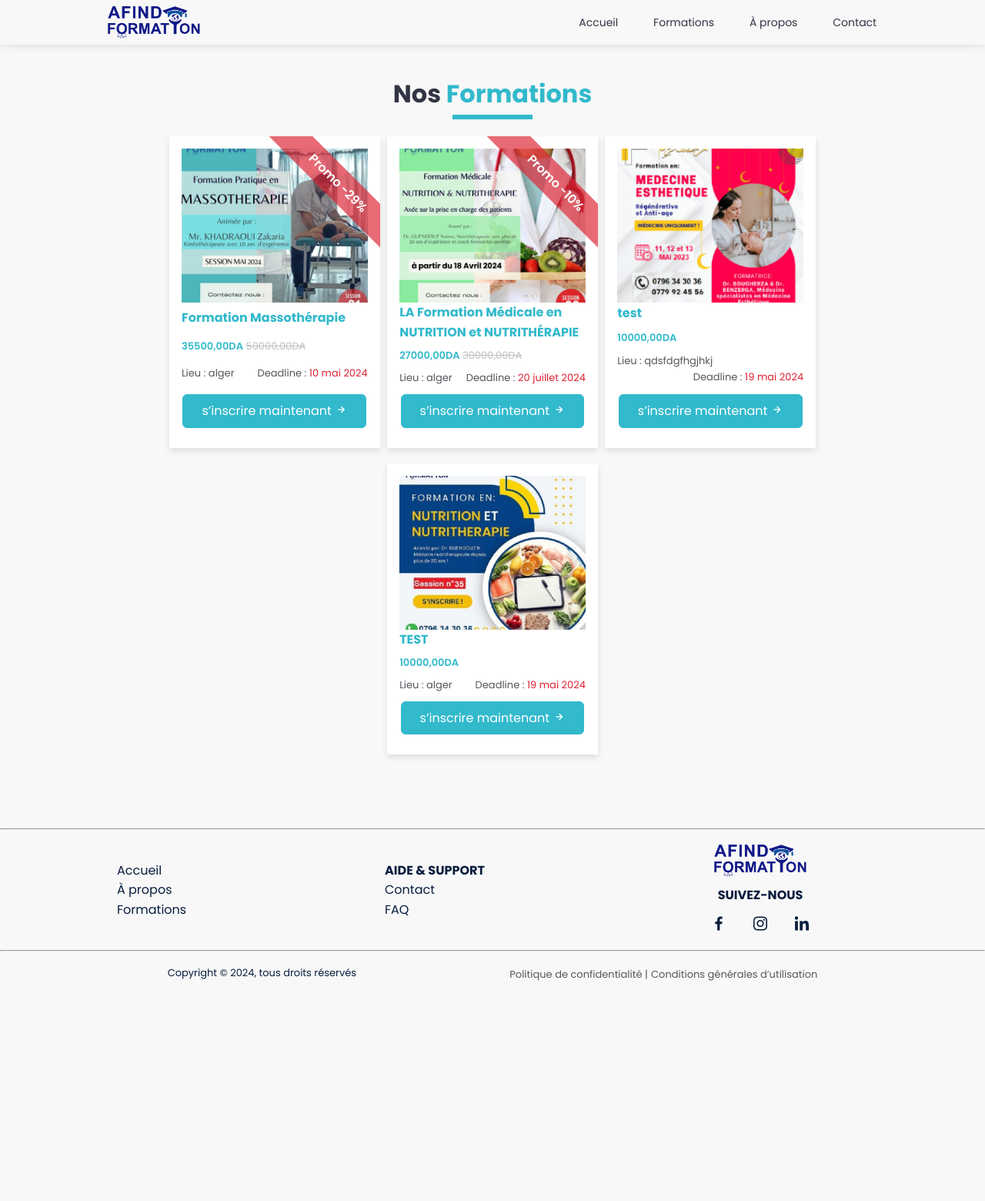
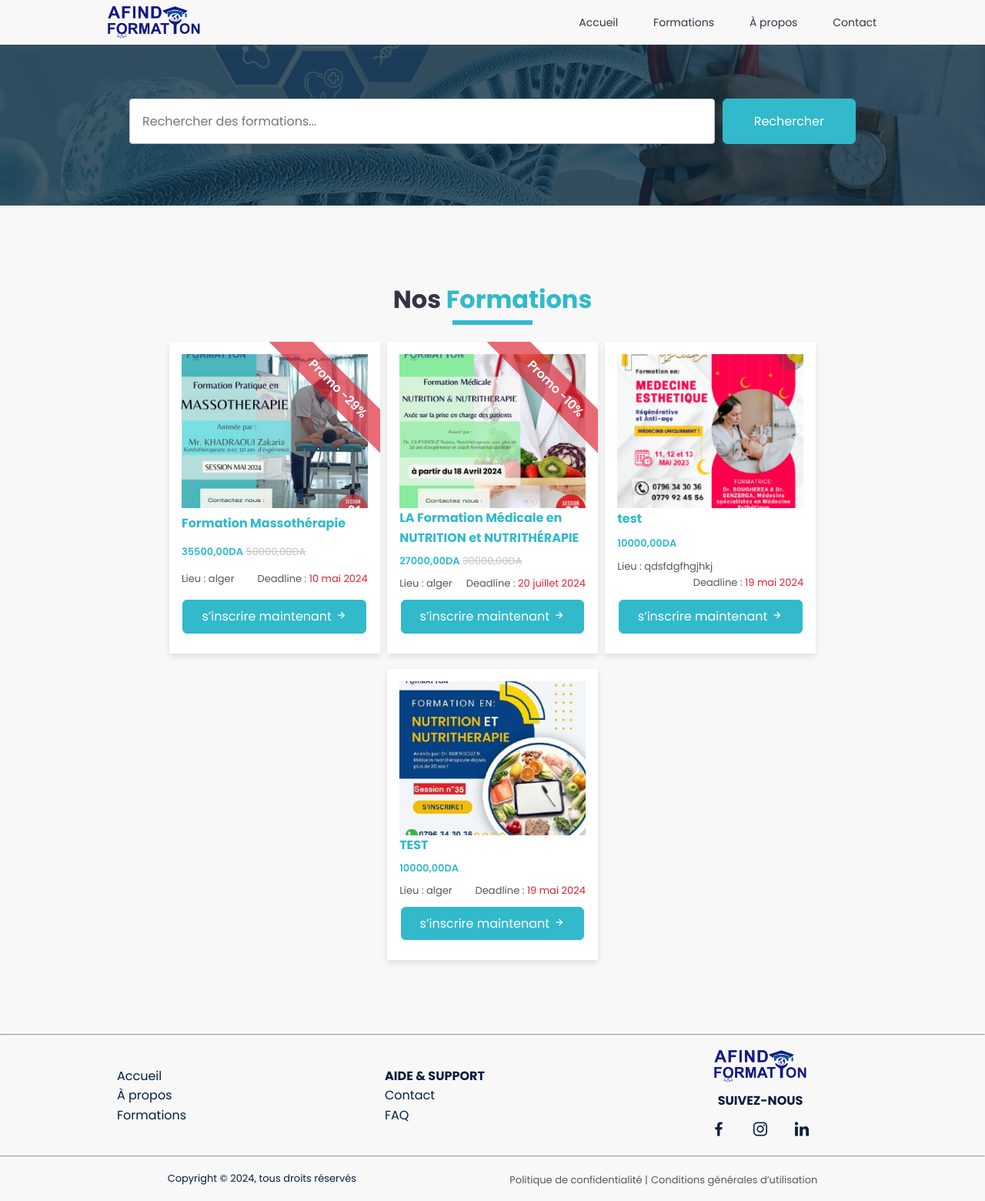
Before and after one commit to seyf-eddine19/AFIND_Formation, a Django app: page /formations/ in a window 1280 px wide. Shown: the whole page at 77% size. Before the commit the page ends 1274 px from the top, so only its background shows below. Run offline with Django 4.2, Linux system fonts and the light colour scheme; data comes from the database, SQL or seed files in the repository.

Commit message:
update add search

```diff
--- a/formations/templates/formations.html
+++ b/formations/templates/formations.html
@@ -1,6 +1,18 @@
 {% extends "base.html" %}
 {% block title %}AFIND Formation{% endblock %}
 {% block content %}
+{% load static %}
+    <section class="home section" id="home">
+        <!--===== SEARCH =====-->
+        <section class="search" id="search">
+            <div class="container">
+                <form method="GET" action="{% url 'formations' %}">
+                    <input type="text" name="q" placeholder="Rechercher des formations..." value="{{ request.GET.q }}">
+                    <button class="button" type="submit">Rechercher</button>
+                </form>
+            </div>
+        </section>
+    </section>
     <!--===== FORMATIONS =====-->
     {% include "formations_section.html" %}
 {% endblock %}
--- a/formations/templates/formations_section.html
+++ b/formations/templates/formations_section.html
@@ -1,6 +1,7 @@
 <section class="formations section" id="formations">
     <h2 class="section-title">Nos <span class="subtitle">Formations</span></h2>
     <div class="container">
+    {% if formations %}
     {% for formation in formations %}
         <article class="formations">
             <div class="formations-img">
@@ -17,5 +18,8 @@
             <a href="{% url 'formation' formation.id %}" class="button">s’inscrire maintenant <i class='bx bx-right-arrow-alt'></i></a>
         </article>
     {% endfor %}
+    {% else %}
+        <p>Aucune formation trouvée.</p>
+    {% endif %}
 </div>
 </section>
--- a/formations/views.py
+++ b/formations/views.py
@@ -2,12 +2,25 @@ from django.shortcuts import render, redirect, get_object_or_404
 from django.core.mail import send_mail
 from django.contrib import messages
 from django.utils import timezone
+from django.db.models import Q
 from .models import Formation, Enrollment, FormationImage, ContactMessage
 
 
 def home(request):
+    query = request.GET.get('q')
+    if query:
+        formations = Formation.objects.filter(
+            Q(title__icontains=query) |
+            Q(instructor__icontains=query) |
+            Q(department__icontains=query) |
+            Q(place__icontains=query)
+        )
+    else:
+        formations = Formation.objects.filter(status=True)
+
     content = {
-        'formations' : Formation.objects.filter(status=True)
+        'formations': formations,
+        'page': 'home'
     }
     if request.method == 'POST':
         full_name = request.POST.get('full_name')
@@ -37,9 +50,20 @@ def home(request):
 
 
 def formations(request):
-    formations = Formation.objects.filter(status=True)
+    query = request.GET.get('q')
+    if query:
+        formations = Formation.objects.filter(
+            Q(title__icontains=query) |
+            Q(instructor__icontains=query) |
+            Q(department__icontains=query) |
+            Q(place__icontains=query)
+        )
+    else:
+        formations = Formation.objects.filter(status=True)
+
     content = {
-        'formations' : formations
+        'formations': formations,
+        'page': 'formations'
     }
     return render(request, 'formations.html', content)
 
--- a/static/css/styles.css
+++ b/static/css/styles.css
@@ -252,7 +252,7 @@ img, video{
 .home {
   position: relative;
   margin-top: var(--nav-height);
-  margin-bottom: var(--mb-4);
+  margin-bottom: 0;
   overflow: hidden;
   background-image: url("../img/bg-img-1.jpg");
   background-size: cover;
@@ -529,6 +529,21 @@ form#enrollForm {
 #enrollForm input#id_address {
   width: 100%;
 }
+.search form {
+  display: flex;
+  align-items: stretch;
+  align-content: space-between;
+  justify-content: flex-end;
+  flex-wrap: nowrap;
+  gap: 10px;
+}
+.search input {
+  min-width: 200px;
+  margin: 0;
+}
+.search .button {
+  margin: 0;
+}
 /*===== CONTACT =====*/
 .contact .container {
   display: flex;
@@ -720,4 +735,7 @@ footer ul.footer_ul li a {
   .formations article {
     max-width: 100%;
   }
+  .search form {
+    flex-wrap: wrap;
+  }
 }
```
Also changed, not shown: formations/templates/index.html (+9 -0 lines).
